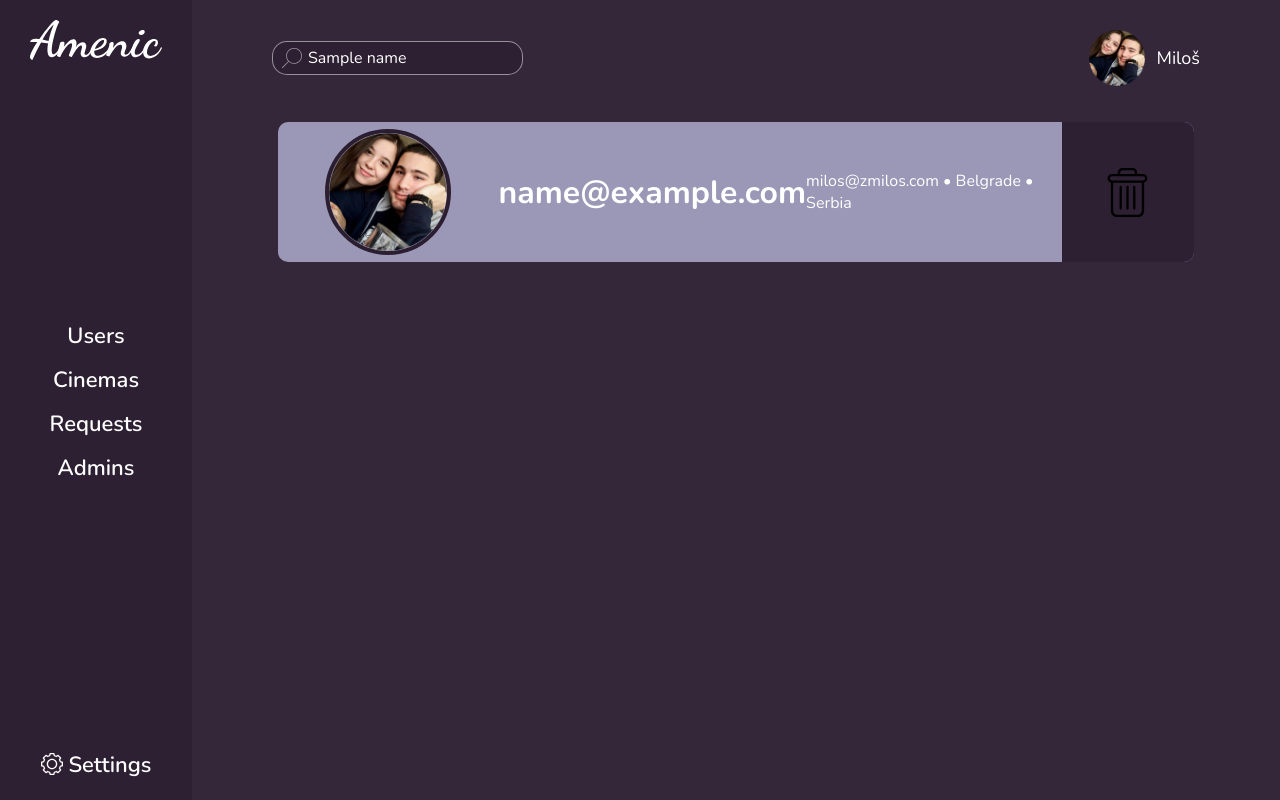
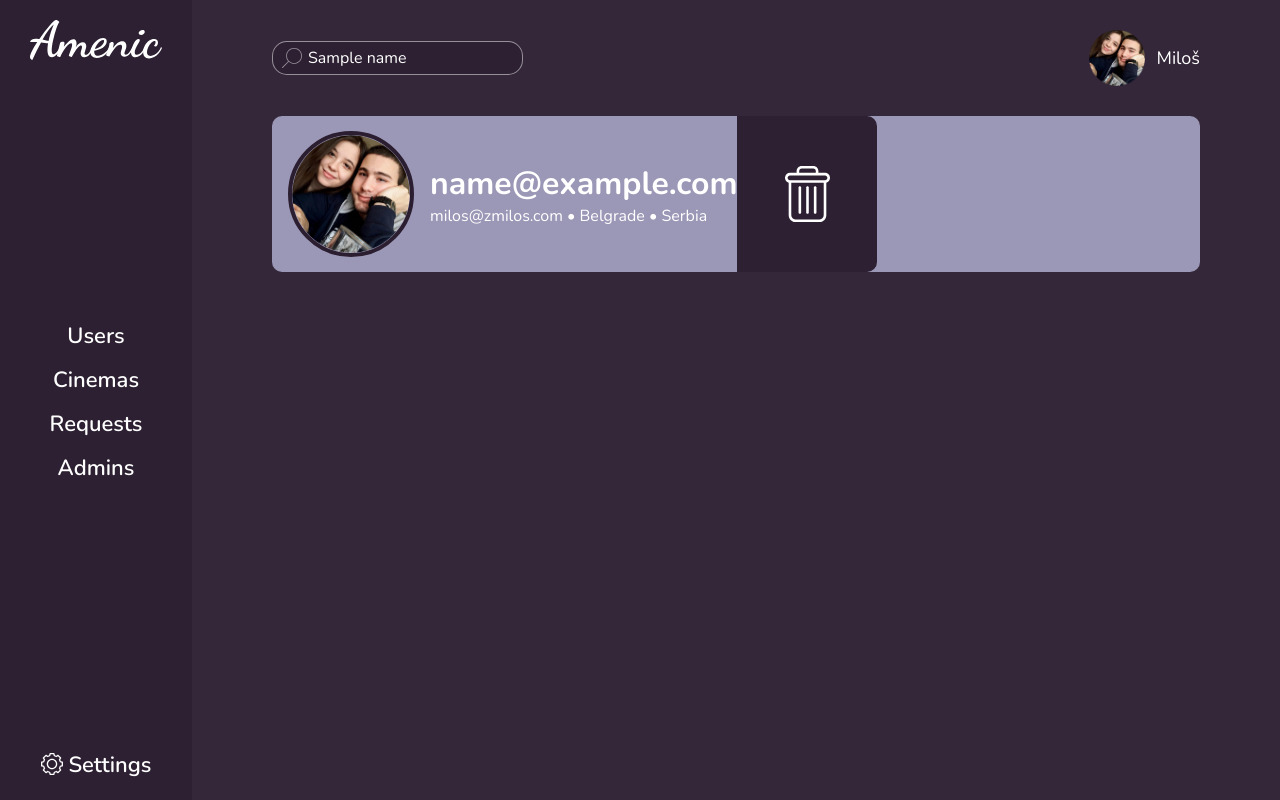
Before and after one commit to k0lic/Amenic, a CodeIgniter 4 app: template Implementation/Amenic/app/Views/AdminView.php in a window 1280 px wide. Run offline with PHP 8.4 and a stand-in for CodeIgniter, Linux system fonts and the light colour scheme; the template is opened without the code that fills it: most values are stand-ins (such as "Sample title", 1, 10 or a date in 2020); data that the repository does not hold is empty; some libraries are stand-ins or nearby versions.

Commit message:
Fixed the layout issue

```diff
--- a/Implementation/Amenic/app/Controllers/AdminController.php
+++ b/Implementation/Amenic/app/Controllers/AdminController.php
@@ -14,7 +14,7 @@ class AdminController extends BaseController
 
     public function users()
     {
-        $users = (new UserModel())->findAll();
+        $users = (new UserModel())->findAll(); // TODO: Switch back to AdminModel
         return view('AdminView',['actMenu' => "0", 'data' => $users]);
     }
 
--- a/Implementation/Amenic/app/Views/AdminView.php
+++ b/Implementation/Amenic/app/Views/AdminView.php
@@ -114,7 +114,7 @@
                             if($actMenu != 3)
                             {
 								echo "<div class=\"binWrapper\">
-                                        <input type=\"image\"
+                                        <img
 											src=\"/assets/Admins/bin.svg\" alt=\"Img error!\"/>
                                       </div>";
                             }
@@ -123,6 +123,7 @@
                                 <input type=\"hidden\" name=\"id\" value=\"".$oneRow->email."\"/>
                                 </form>";
 						}
+
 					?>
 					</div>
             </div>
--- a/Implementation/Amenic/public/css/style.css
+++ b/Implementation/Amenic/public/css/style.css
@@ -214,7 +214,6 @@ label:before {
 	outline: var(--imgOutline) 10px solid;
 }
 
-
 /* ADMIN CONTROLLER */
 .adminWrapper {
 	width: 85%;
@@ -226,30 +225,36 @@ label:before {
 }
 
 .list {
-	display: flex;
-	flex-direction: column;
+	display: flex !important;
+	width: 100% !important;
+	height: 100% !important;
+	flex-direction: column !important;
 }
 
-.rowWrapper{
+.list:last-child {
+	margin-bottom: 0 !important;
+}
+
+.rowWrapper {
 	display: flex;
-	align-items: flex-start;
+	width: 100%;
+	height: 100%;
 	flex-direction: row;
+	align-items: center;
 	background-color: var(--lightGray);
 	border-radius: 10px 10px 10px 10px;
-	min-height: 120px;
-	max-height: 140px;
-	margin: 6px;
+	margin-bottom: 1em;
 }
 
-.userPicture{
+.userPicture {
 	display: flex;
-	width: 25%;
 	height: 100%;
 	justify-content: center;
 	align-items: center;
+	padding: 0.5em 1em;
 }
 
-.userPicture > img{
+.userPicture > img {
 	width: auto;
 	height: 90% !important;
 	max-height: 140px;
@@ -257,7 +262,7 @@ label:before {
 	border-radius: 50%;
 }
 
-.editWrapper{
+.editWrapper {
 	display: flex;
 	width: 15%;
 	height: 100%;
@@ -266,49 +271,46 @@ label:before {
 	background-color: var(--deepPurple);
 }
 
-.editWrapper > img{
+.editWrapper > img {
 	height: 35% !important;
 	width: auto;
 	min-height: 30px;
 }
 
-.binWrapper{
-	display: flex;
-	width: 15%;
-	height: 100%;
-	justify-content: center;
-	align-items: center;
+.binWrapper {
+	display: flex !important;
+	height: 100% !important;
+	width: 15% !important;
+	justify-content: center !important;
+	align-items: center !important;
 	background-color: var(--deepPurple);
-	border-radius: 0px 10px 10px 0px;
+	border-radius: 0px 10px 10px 0px !important;
 }
 
-.binWrapper input[type="image"]{
-	height: 35% !important;
-	max-height: 50px;
-	width: auto;
-	min-height: 30px;
+.binWrapper img {
+	width: 45px !important;
 }
 
-.description{
-	display: flex;
-	align-items: center;
-	justify-content: flex-start;
-	height: 100%;
+.description {
+	display: flex !important;
+	flex-direction: column !important;
+	justify-content: center !important;
+	height: 100% !important;
 	color: white;
 }
 
-.userDescription{
+.userDescription {
+	margin: 0 auto 0 0 !important;
+}
+
+.requestsDescription {
 	width: 60%;
 }
 
-.requestsDescription{
-	width: 60%;
-}
-
-.cinemaDescription{
+.cinemaDescription {
 	width: 45%;
 }
 
-.adminDescription{
+.adminDescription {
 	width: 75%;
 }
```
Also changed, not shown: Implementation/Amenic/public/assets/Admins/bin.svg. Lines whose indentation alone changed are shown as unchanged.
